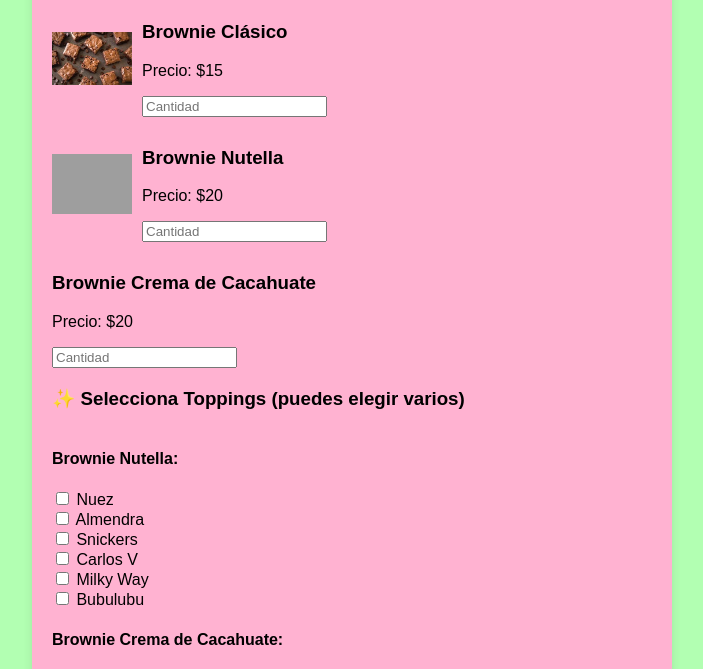
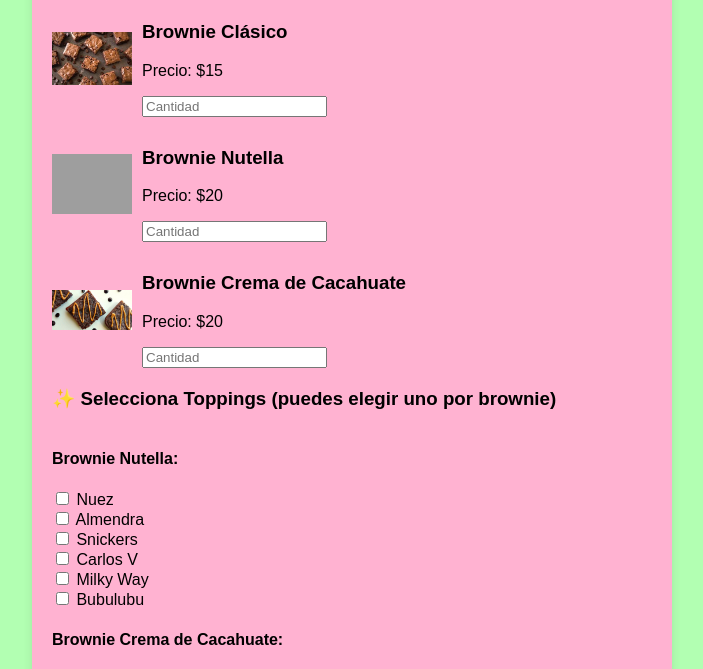
Before and after one commit to G0STHRIDER/The-Best-BROWNIES, a plain HTML site: page index.html in a window 1280 px wide. Shown: the part 120-789 px from the top of the page, without its empty margins (288-991 px from the left). Drawn offline with Linux system fonts and the light colour scheme; grey boxes are pictures that could not be loaded.

Commit message:
Add files via upload

```diff
--- a/index.html
+++ b/index.html
@@ -29,6 +29,7 @@
         </div>
 
         <div class="brownie-container">
+ <img src="brownie-crema.jpg" alt="Brownie Crema de Cacahuate" class="brownie-img">
             <div class="brownie">
                 <h3>Brownie Crema de Cacahuate</h3>
                 <p>Precio: $20</p>
@@ -36,7 +37,7 @@
             </div>
         </div>
 
-        <h3>✨ Selecciona Toppings (puedes elegir varios)</h3>
+        <h3>✨ Selecciona Toppings (puedes elegir uno por brownie)</h3>
         <div class="toppings">
             <div>
                 <h4>Brownie Nutella:</h4>
```
